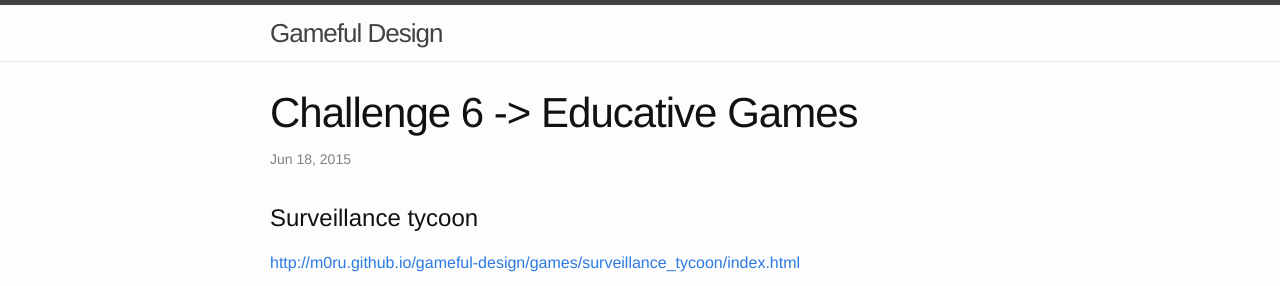
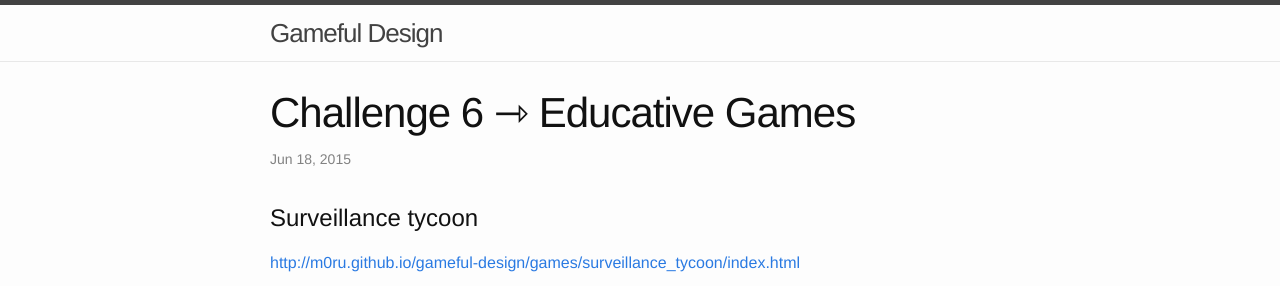
Before and after one commit to m0ru/gameful-design, a Jekyll site: the page built from _posts/2015-06-18-educative-games.md, in a window 1280 px wide. Shown: the top 286 px of the page. Built offline with Jekyll 4.4.1, drawn with Linux system fonts in a browser that asks for light colours.

Commit message:
Le arrow.

```diff
--- a/_posts/2015-06-18-educative-games.md
+++ b/_posts/2015-06-18-educative-games.md
@@ -1,6 +1,6 @@
 ---
 layout: post
-title:  "Challenge 6 -> Educative Games"
+title:  "Challenge 6 ⇾ Educative Games"
 date:   2015-06-18 16:52:00
 media_dir: "educative_games"
 ---
```
